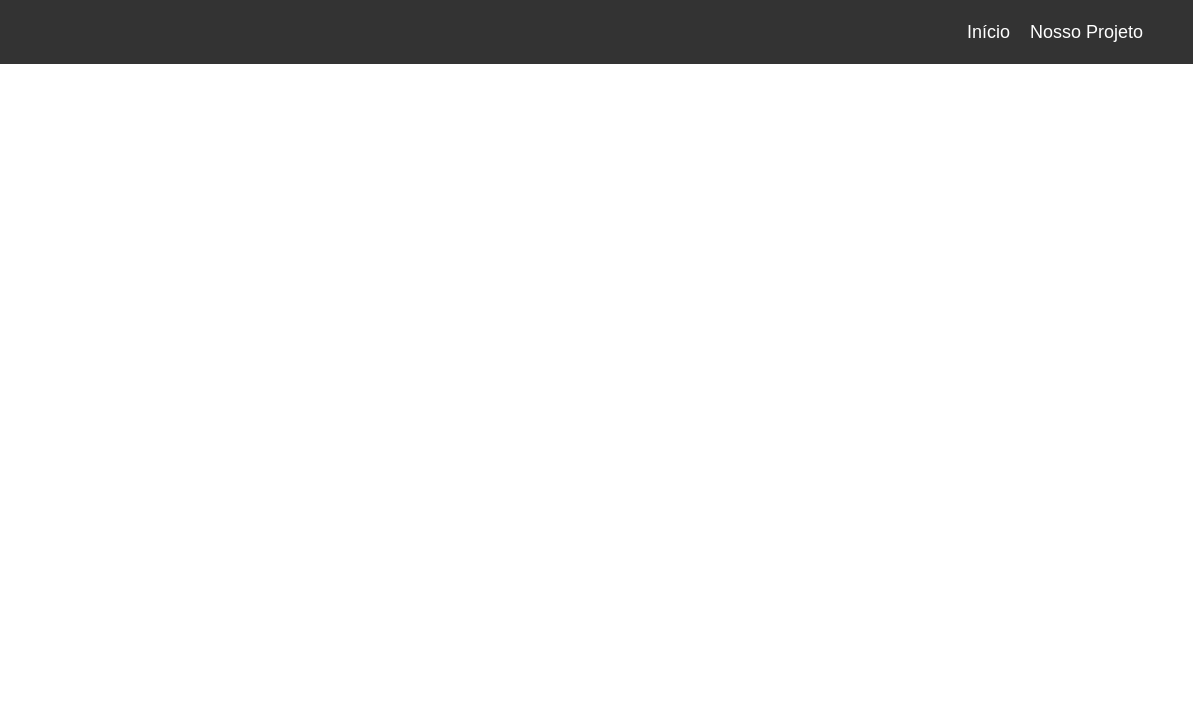
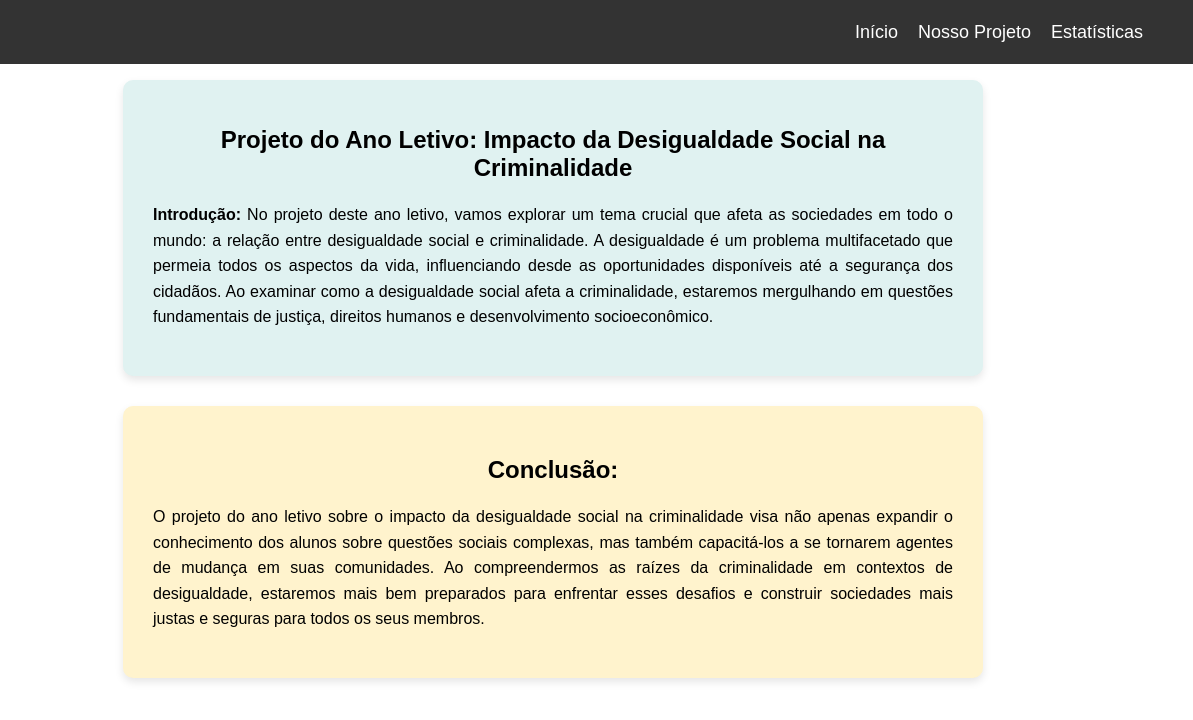
Before and after one commit to projetodoanoletivo/anoletivo, a plain HTML site: page index.html in a window 1280 px wide. Shown: the full height of the page, 87-1280 px from the left. Drawn offline with Linux system fonts and the light colour scheme.

Commit message:
index.html

```diff
--- a/index.html
+++ b/index.html
@@ -160,3 +160,27 @@
         <ul class="menu">
             <li><a href="https://projetodoanoletivo.github.io/anoletivo/#">Início</a></li>
             <li><a href="https://projetodoanoletivo.github.io/anoletivo/page2.html">Nosso Projeto</a></li>
+            <li><a href="https://projetodoanoletivo.github.io/anoletivo/page3.html">Estatísticas</a></li>
+        </ul>
+    </nav>
+
+    <div class="container">
+        <div class="blue-box">
+            <h1>Projeto do Ano Letivo: Impacto da Desigualdade Social na Criminalidade</h1>
+            <p><strong>Introdução:</strong> No projeto deste ano letivo, vamos explorar um tema crucial que afeta as sociedades em todo o mundo: a relação entre desigualdade social e criminalidade. A desigualdade é um problema multifacetado que permeia todos os aspectos da vida, influenciando desde as oportunidades disponíveis até a segurança dos cidadãos. Ao examinar como a desigualdade social afeta a criminalidade, estaremos mergulhando em questões fundamentais de justiça, direitos humanos e desenvolvimento socioeconômico.</p>
+        </div>
+
+        <div class="yellow-box">
+            <h2>Conclusão:</h2>
+            <p>O projeto do ano letivo sobre o impacto da desigualdade social na criminalidade visa não apenas expandir o conhecimento dos alunos sobre questões sociais complexas, mas também capacitá-los a se tornarem agentes de mudança em suas comunidades. Ao compreendermos as raízes da criminalidade em contextos de desigualdade, estaremos mais bem preparados para enfrentar esses desafios e construir sociedades mais justas e seguras para todos os seus membros.</p>
+        </div>
+    </div>
+
+    <script>
+        function toggleMenu() {
+            var menuToggle = document.querySelector('.menu-toggle');
+            menuToggle.classList.toggle('active');
+        }
+    </script>
+</body>
+</html>
```
